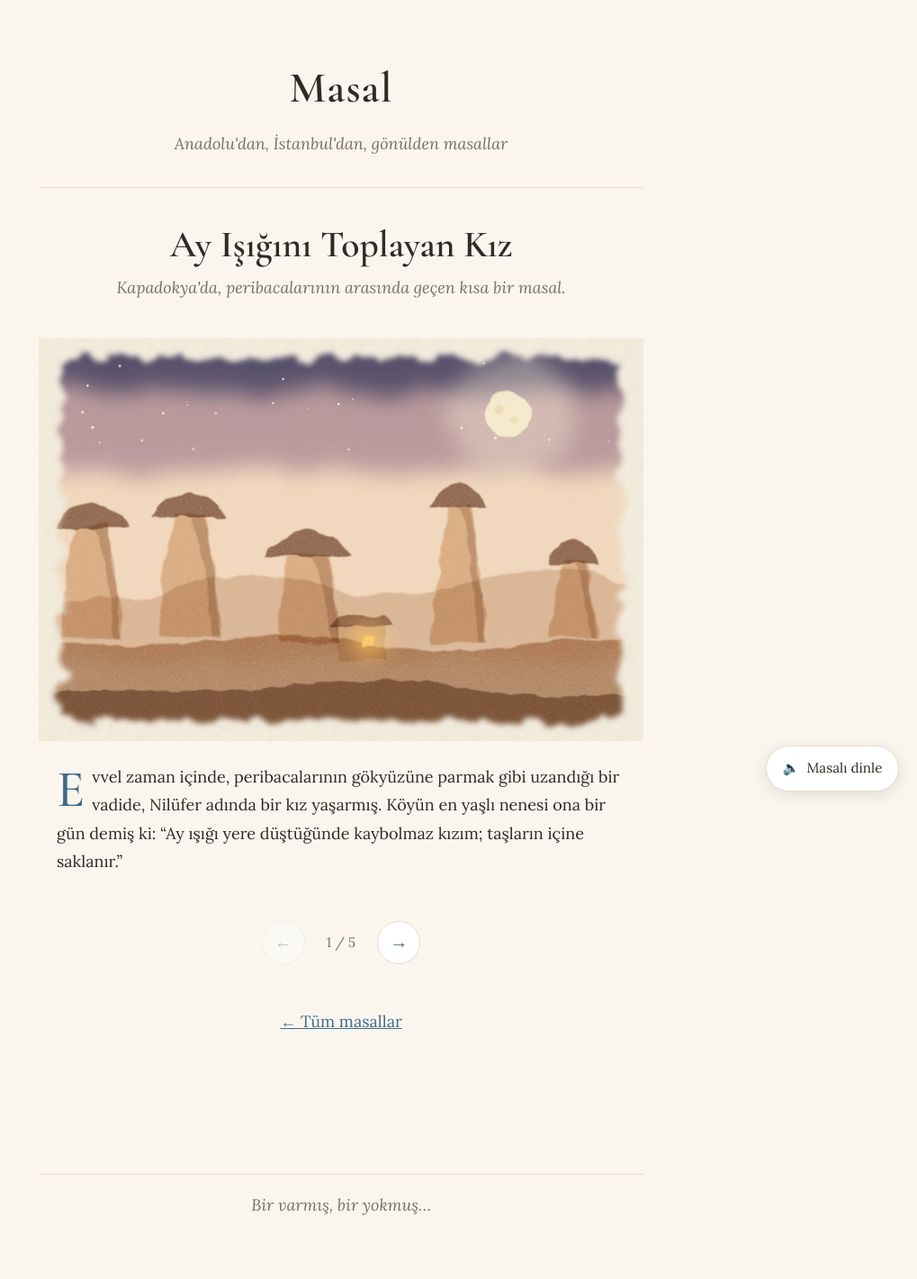
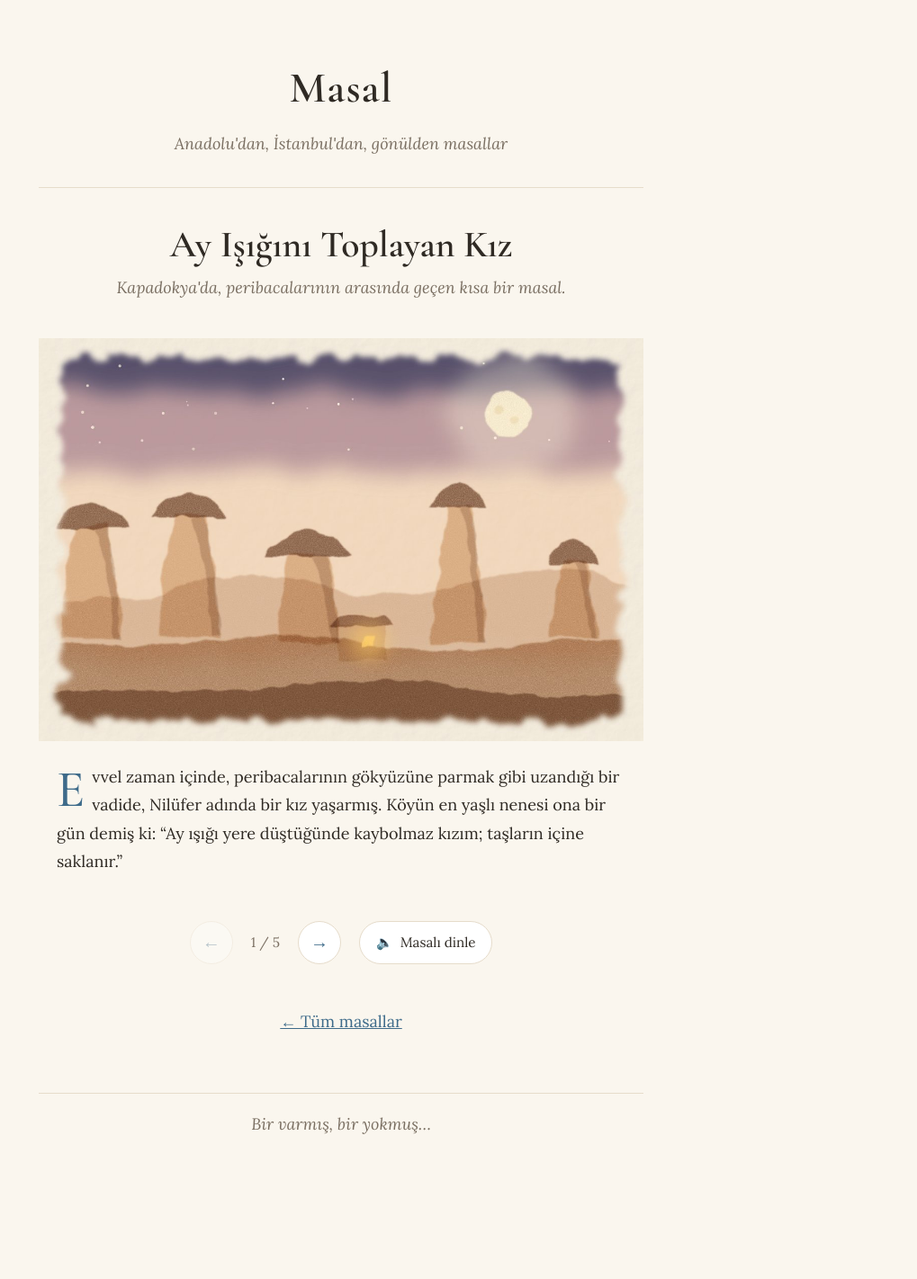
Before and after one commit to aysegul-tech/masal, a Jekyll site: the page built from masallar/ay-isigini-toplayan-kiz.md, in a window 1280 px wide. Shown: the whole page at 90% size, without its empty margins (261-1280 px from the left). Built offline with Jekyll 4.4.1, drawn with Linux system fonts in a browser that asks for light colours; after the commit the page ends 1332 px from its top, so only the background shows below that.

Commit message:
Masalı dinle düğmesi sayfa oklarının yanına taşındı
Co-Authored-By: Claude Opus 5.5 <noreply@anthropic.com>
Claude-Session: https://claude.ai/code/session_01PgQPpESZjhEF2u5N5NTaoF

```diff
--- a/_layouts/masal.html
+++ b/_layouts/masal.html
@@ -20,15 +20,15 @@ layout: default
       <button type="button" id="onceki" aria-label="Önceki sayfa">←</button>
       <span id="sayfa-no">1 / 1</span>
       <button type="button" id="sonraki" aria-label="Sonraki sayfa">→</button>
+      <button type="button" class="ses-dugme" id="ses-dugme" aria-pressed="false" hidden>
+        <span class="ikon" aria-hidden="true">🔈</span>
+        <span class="yazi">Masalı dinle</span>
+      </button>
     </nav>
   </div>
 
   <p class="geri"><a href="{{ '/' | relative_url }}">← Tüm masallar</a></p>
 </article>
 
-<button type="button" class="ses-dugme" id="ses-dugme" aria-pressed="false" hidden>
-  <span class="ikon" aria-hidden="true">🔈</span>
-  <span class="yazi">Masalı dinle</span>
-</button>
 
 <script src="{{ '/assets/kitap.js' | relative_url }}" defer></script>
--- a/assets/style.css
+++ b/assets/style.css
@@ -128,7 +128,8 @@ a { color: var(--vurgu); }
   display: flex;
   align-items: center;
   justify-content: center;
-  gap: 1.5rem;
+  flex-wrap: wrap;
+  gap: 1rem 1.25rem;
   margin-top: 2rem;
   color: var(--soluk);
   font-size: .95rem;
@@ -148,9 +149,6 @@ a { color: var(--vurgu); }
 .sayfa-nav button:disabled { opacity: .35; cursor: default; }
 
 .ses-dugme {
-  position: fixed;
-  right: 1.25rem;
-  bottom: 1.25rem;
   display: inline-flex;
   align-items: center;
   gap: .5rem;
@@ -161,9 +159,11 @@ a { color: var(--vurgu); }
   color: var(--murekkep);
   font: inherit;
   font-size: .95rem;
-  box-shadow: 0 4px 16px rgba(47, 42, 36, .12);
   cursor: pointer;
+  transition: background .15s ease;
 }
+.ses-dugme:hover { background: #f0ece3; }
+.ses-dugme.acik:hover { background: #355d78; }
 .ses-dugme.acik {
   background: var(--vurgu);
   border-color: var(--vurgu);
@@ -190,5 +190,14 @@ a { color: var(--vurgu); }
   border-top: 1px solid var(--cizgi);
 }
 
-/* Ses düğmesi alttaki bağlantıların üstüne binmesin */
-.masal { padding-bottom: 4.5rem; }
+/* Ses düğmesi okların yanında: yuvarlak ok düğmesi kuralını geçersiz kıl */
+.sayfa-nav .ses-dugme {
+  width: auto;
+  height: 3rem;
+  padding: 0 1.1rem;
+  border-radius: 999px;
+  color: var(--murekkep);
+  font-size: .95rem;
+}
+.sayfa-nav .ses-dugme.acik { background: var(--vurgu); border-color: var(--vurgu); color: #fff; }
+.sayfa-nav .ses-dugme.acik:hover { background: #355d78; }
```
